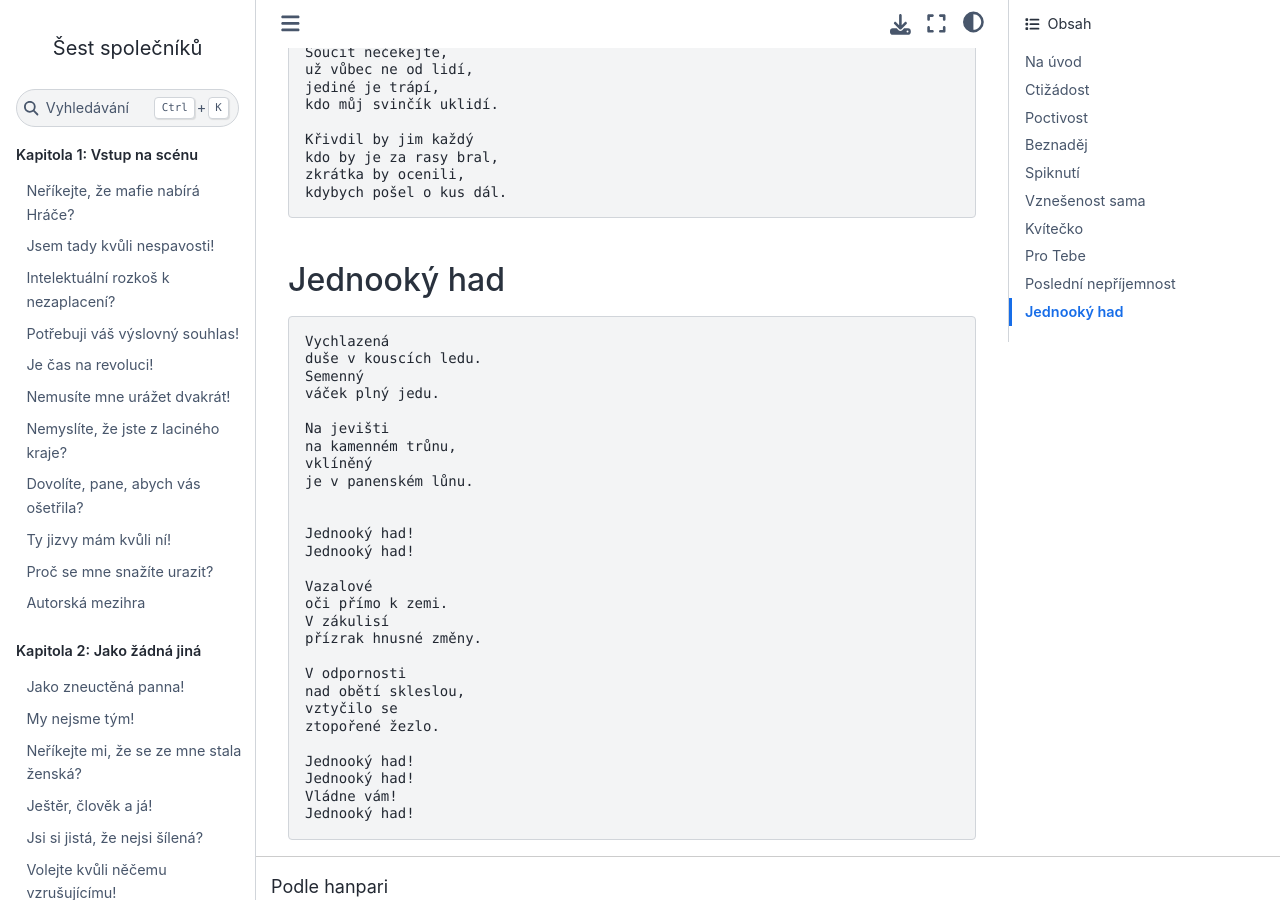
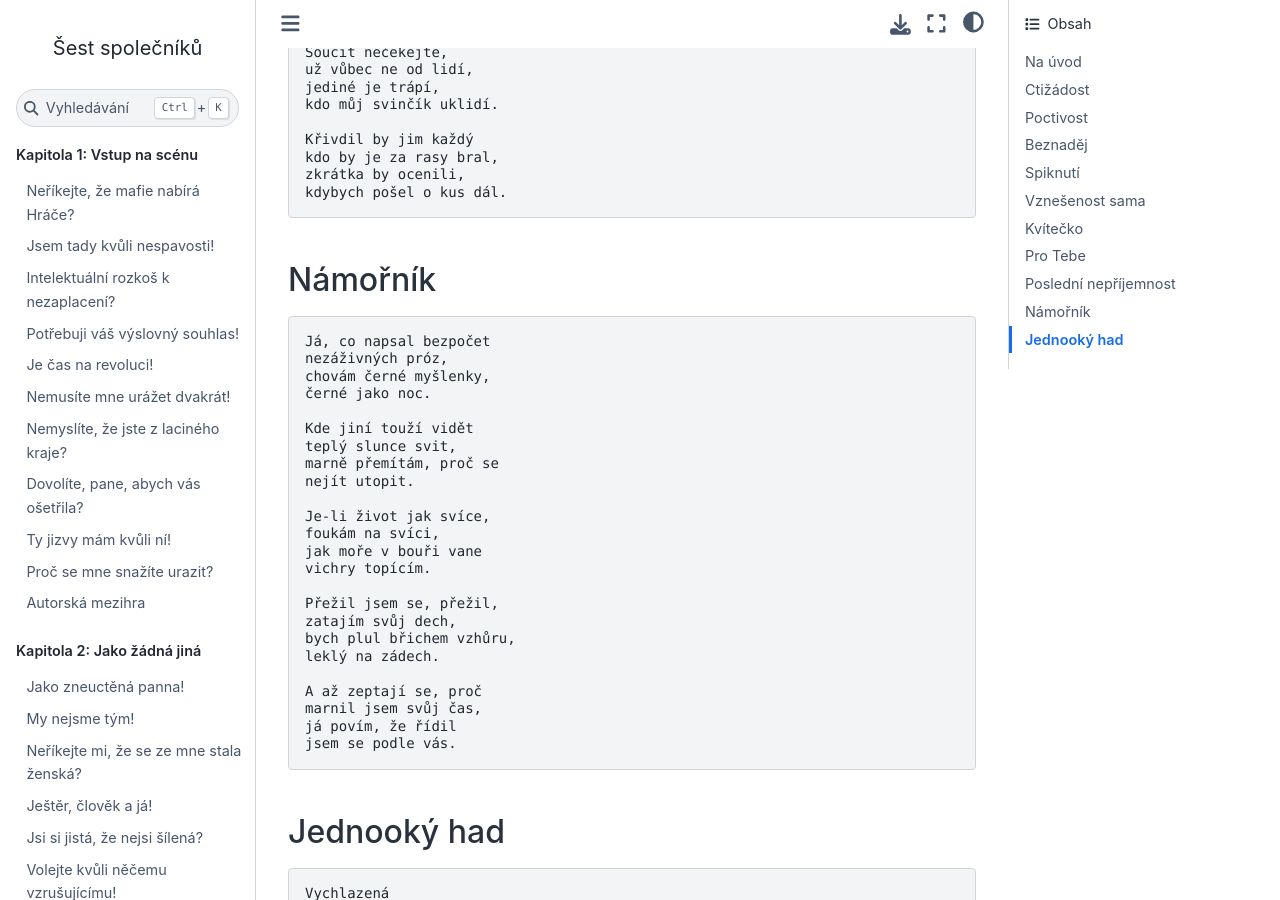
Before and after one commit to hanpari/sest-spolecniku, a Sphinx documentation site: the page built from source/sest_spolecniku/dodatky/poezie.md, in a window 1280 px wide and 900 px high, scrolled down 3989 px. Built offline with Sphinx 7.4.7 and the Sphinx Book theme 1.1.4, drawn with Linux system fonts in a browser that asks for light colours.

Commit message:
Namornik

```diff
--- a/source/sest_spolecniku/dodatky/poezie.md
+++ b/source/sest_spolecniku/dodatky/poezie.md
@@ -199,6 +199,34 @@
     zkrátka by ocenili,
     kdybych pošel o kus dál.
 
+## Námořník
+
+    Já, co napsal bezpočet
+    nezáživných próz,
+    chovám černé myšlenky,
+    černé jako noc.
+
+    Kde jiní touží vidět
+    teplý slunce svit,
+    marně přemítám, proč se
+    nejít utopit.
+
+    Je-li život jak svíce,
+    foukám na svíci,
+    jak moře v bouři vane
+    vichry topícím.
+
+    Přežil jsem se, přežil,
+    zatajím svůj dech,
+    bych plul břichem vzhůru,
+    leklý na zádech.
+
+    A až zeptají se, proč
+    marnil jsem svůj čas,
+    já povím, že řídil
+    jsem se podle vás.
+
+
 ## Jednooký had
 
     Vychlazená
```
